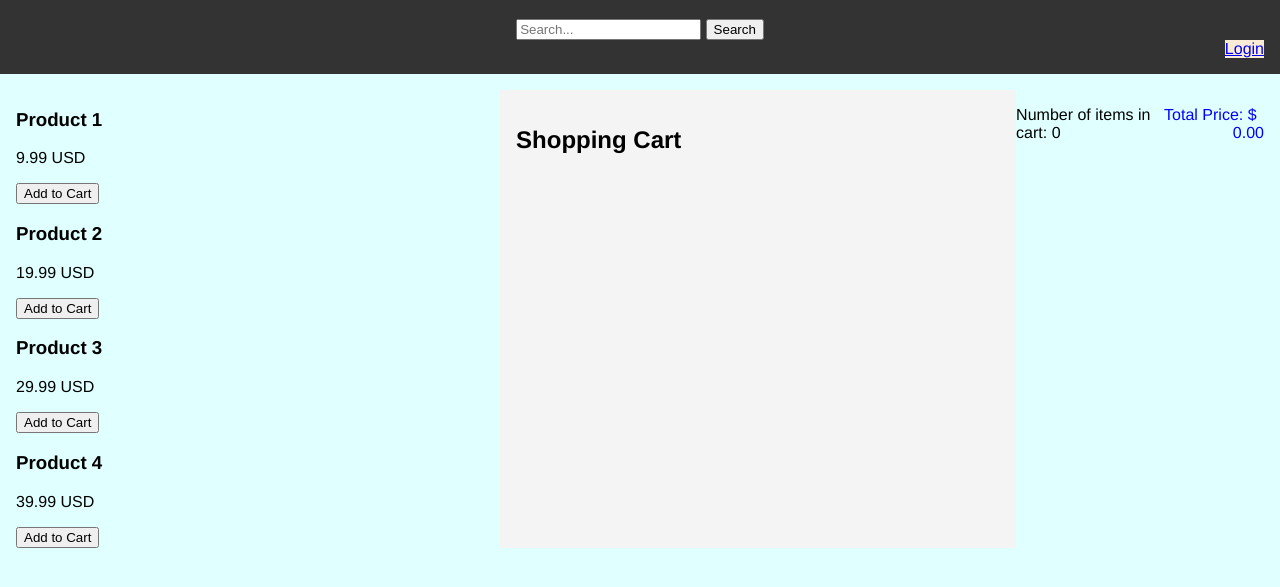
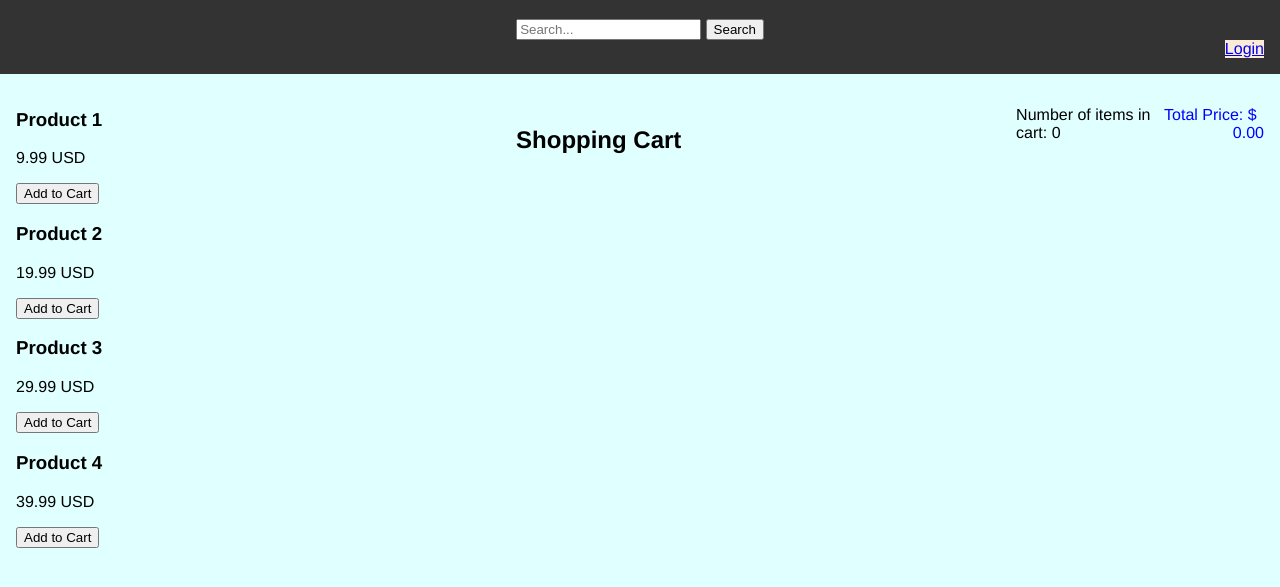
Before and after one commit to HuzaifaRazzak/Commercify, a website: page public/index.html in a window 1280 px wide. Shown: the part 77-664 px from the top of the page. Drawn offline with Linux system fonts and the light colour scheme.

Commit message:
Color change

```diff
--- a/public/style.css
+++ b/public/style.css
@@ -23,7 +23,7 @@ main {
 }
 
 #cart {
-    background-color: #f4f4f4;
+    background-color:lightcyan;
     padding: 1rem;
 }
 
```
Also changed, not shown: public/login.html (+2 -0 lines).
